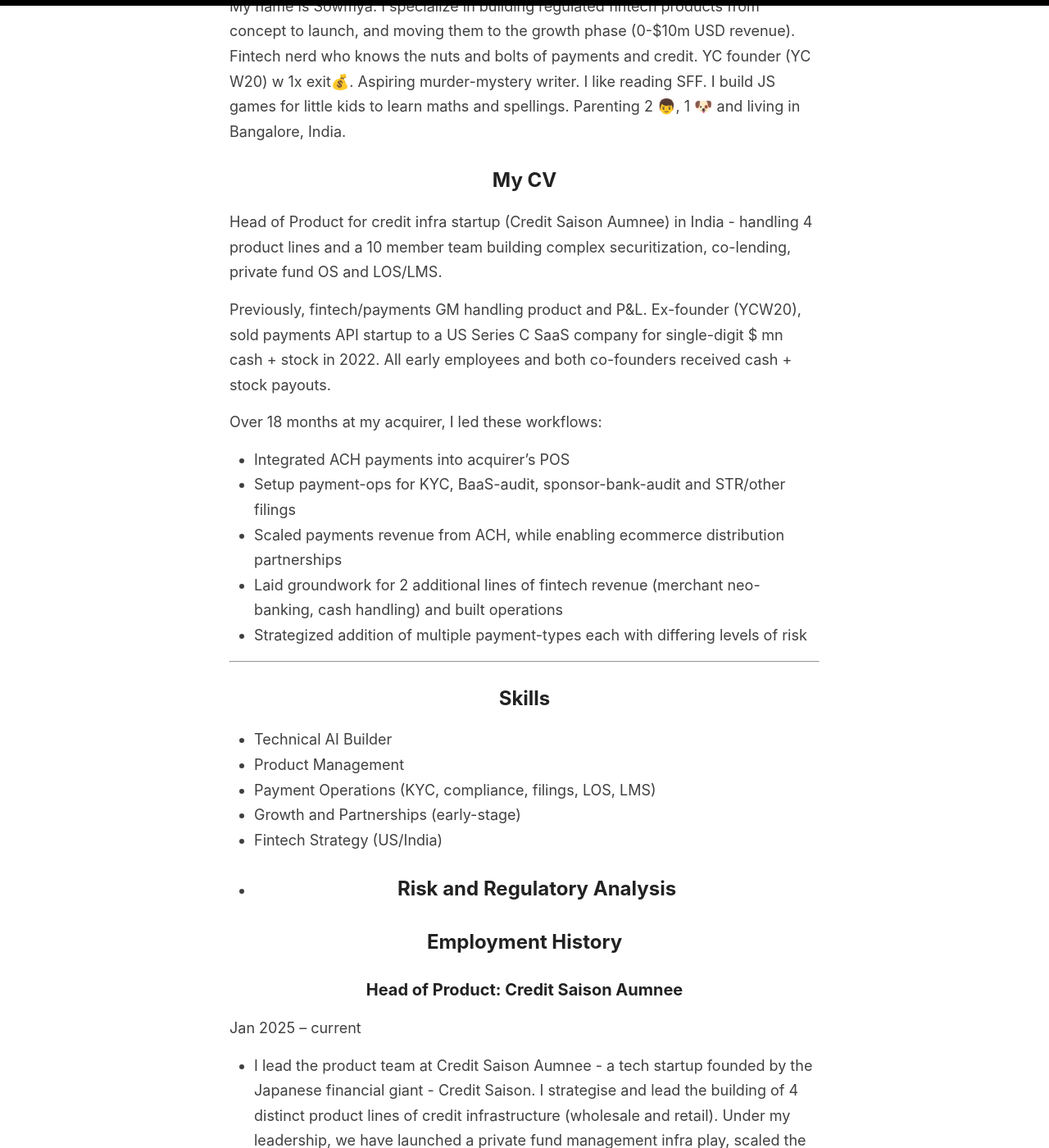
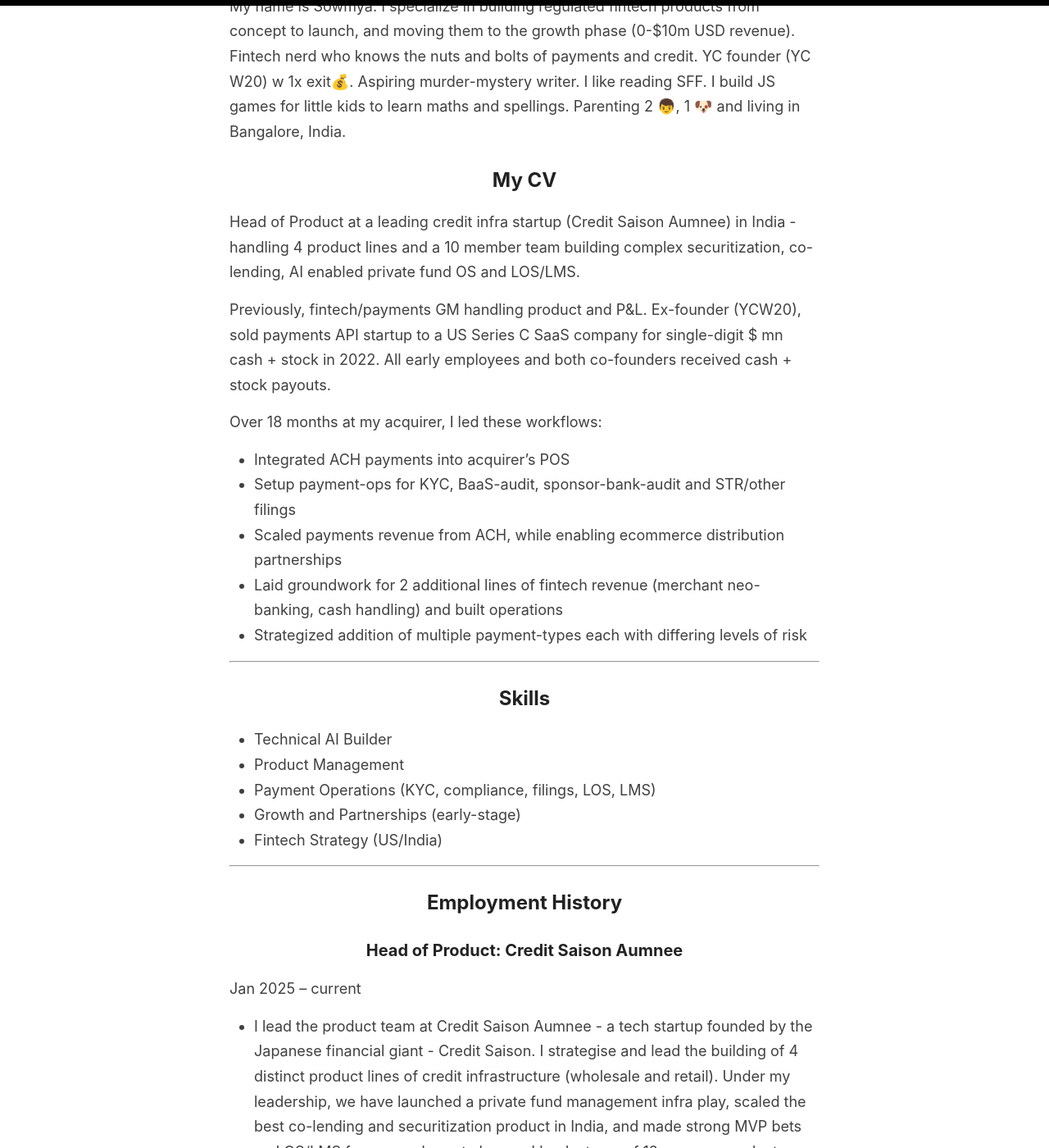
Before and after one commit to sow451/blog, a Jekyll site: the page built from _pages/about.md, in a window 1280 px wide and 1400 px high, scrolled down 377 px. Shown: the whole window at 82% size. Built offline with Jekyll 4.4.1, drawn with Linux system fonts in a browser that asks for light colours.

Commit message:
Update about.md

```diff
--- a/_pages/about.md
+++ b/_pages/about.md
@@ -12,7 +12,7 @@
 
 ## **My CV**
 
-Head of Product for credit infra startup (Credit Saison Aumnee) in India - handling 4 product lines and a 10 member team building complex securitization, co-lending, private fund OS and LOS/LMS.
+Head of Product at a leading credit infra startup (Credit Saison Aumnee) in India - handling 4 product lines and a 10 member team building complex securitization, co-lending, AI enabled private fund OS and LOS/LMS.
 
 Previously, fintech/payments GM handling product and P&L. Ex-founder (YCW20), sold payments API startup to a US Series C SaaS company for single-digit $ mn cash + stock in 2022. All early employees and both co-founders received cash + stock payouts.
 
@@ -31,7 +31,7 @@
 - Payment Operations (KYC, compliance, filings, LOS, LMS)
 - Growth and Partnerships (early-stage)
 - Fintech Strategy (US/India)
-- Risk and Regulatory Analysis
+
 ---
 
 ## **Employment History**
```
